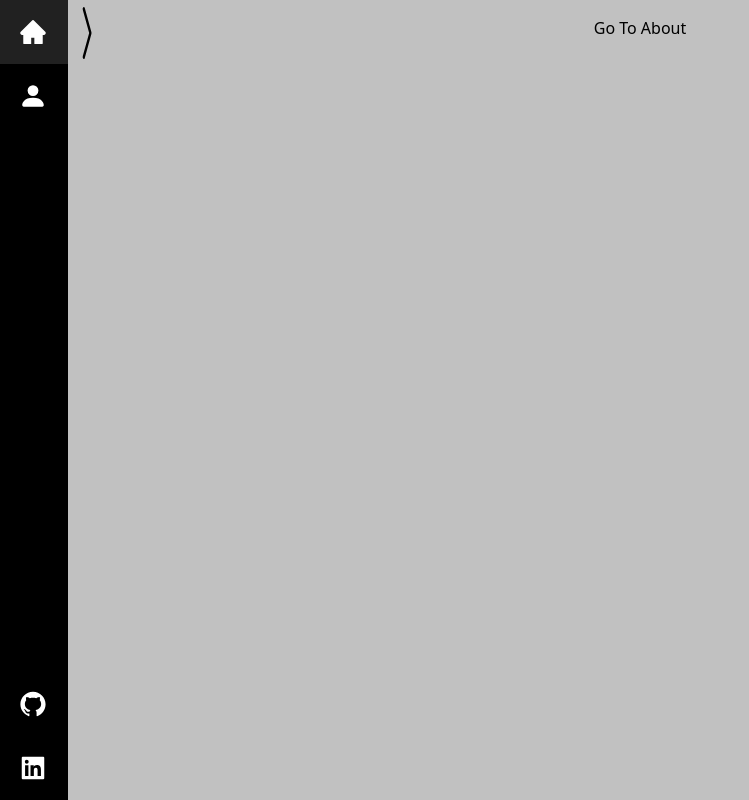
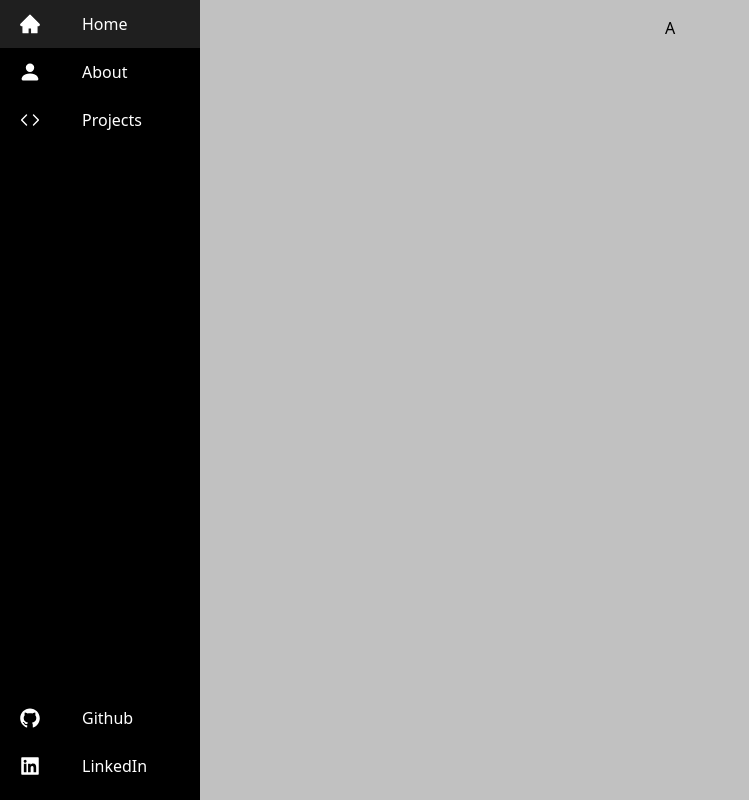
Before and after one commit to kanwarpal-brar/react-portfolio-website, a Next.js app: page / in a window 1280 px wide. Shown: the whole page, without its empty margins (0-749 px from the left). Built offline with nearby package versions, Linux system fonts and the light colour scheme.

Commit message:
- Added projects page - Tweaked sidebar by making content shift when expanded

```diff
--- a/components/Layout/layout.module.scss
+++ b/components/Layout/layout.module.scss
@@ -11,6 +11,5 @@
     align-items: center;
     width: 100%;
     height: 100%;
-    position: absolute;
     padding: 2vh 2vw;
 }
--- a/components/Sidebar/SidebarItem/sidebaritem.module.scss
+++ b/components/Sidebar/SidebarItem/sidebaritem.module.scss
@@ -3,7 +3,7 @@
 .sidebar_item {
     display: flex;
     align-items: center;
-    padding: 20px 25px;
+    padding: 12px 22px;
     cursor: pointer;
     color: variables.$accent_color;
     text-decoration: none;
@@ -20,7 +20,7 @@
 }
 
 .sidebar_item_icon {
-    transform: scale(1.8);
+    transform: scale(1.4);
     position: absolute;
 }
 
--- a/components/Sidebar/sidebar.module.scss
+++ b/components/Sidebar/sidebar.module.scss
@@ -12,8 +12,15 @@
 // }
 @use '~/styles/variables';
 
+.sidebar_container {
+    transition: width 80ms ease-in-out;
+    height: 100vh;
+    background-color: variables.$secondary_color;
+    overflow: visible;
+}
+
 .sidebar {
-    transition: width 150ms ease-in-out;
+    transition: width 80ms ease-in-out;
     height: 100vh;
     background-color: variables.$secondary_color;
     z-index: 3;
@@ -23,8 +30,8 @@
 
 .sidebar_button {
     position: absolute;
-    top: 25px;
-    transform: scale(2.2, 4);
+    top: 20px;
+    transform: scale(2.2, 3.4);
     color: black;
     z-index: 2;
     transition: left 150ms ease-in-out;
@@ -37,6 +44,6 @@
 
 .sidebar_lower_icons {
     position: absolute;
-    bottom: 0;
+    bottom: 10px;
     width: 100%;
 }
--- a/components/Sidebar/sidebar.tsx
+++ b/components/Sidebar/sidebar.tsx
@@ -2,14 +2,14 @@ import styles from './sidebar.module.scss'
 import SideBarIcon, { SideBarIconProps } from './SidebarItem/sidebaritem';
 import { useState } from 'react';
 import { AiFillHome, AiFillGithub, AiFillLinkedin } from 'react-icons/ai'
-import { BsChevronCompactRight, BsFillPersonFill } from 'react-icons/bs';
+import { BsChevronCompactRight, BsFillPersonFill, BsCode, BsChevronLeft, BsChevronCompactLeft } from 'react-icons/bs';
 import { usePathname } from 'next/navigation';
 
 
 export default function SideBar() {
     //
-    const barSize = {base: 68, expanded: 200};
-    const btnOffset = {base: 78, minimized: 10}
+    const barSize = {base: 60, expanded: 200};
+    const btnOffset = {base: 70, minimized: 10}
     const barMinimizeDelay = 0.2;  // sec the bar waits for mouse re-entry before minimize
 
     const [width, setWidth] = useState(barSize.base);
@@ -21,6 +21,7 @@ export default function SideBar() {
     const items: Array<SideBarIconProps> = [
         {name: 'Home', icon: AiFillHome, redirectUrl: '/'},
         {name: 'About', icon: BsFillPersonFill,redirectUrl: '/about'},
+        {name: 'Projects', icon: BsCode, redirectUrl: '/projects' }
     ];
 
     const lowerItems: Array<SideBarIconProps> = [
@@ -60,14 +61,16 @@ export default function SideBar() {
 
     return(
         <>
-            <div className={styles.sidebar} style={{width: `${width}px`}} onMouseEnter={expandBar} onMouseLeave={shrinkBar}>
-                {sidebarIcons}
-                <div className={styles.sidebar_lower_icons}>
-                    {sideBarLowerIcons}
+            <div className={styles.sidebar_container} style={{width: `${active ? barSize.base : 0}px`}}>
+                <div className={styles.sidebar} style={{width: `${width}px`}} onMouseEnter={expandBar} onMouseLeave={shrinkBar}>
+                    {sidebarIcons}
+                    <div className={styles.sidebar_lower_icons}>
+                        {sideBarLowerIcons}
+                    </div>
                 </div>
             </div>
             <button className={styles.sidebar_button} onClick={toggleBarActive} style={{left: btnLeft}}>
-                <BsChevronCompactRight />
+                { active ? <BsChevronCompactLeft/> :  <BsChevronCompactRight /> }
             </button>
         </>
     );
--- a/pages/index.tsx
+++ b/pages/index.tsx
@@ -12,7 +12,7 @@ export default function Home() {
             <title>Kanwarpal Brar</title>
           </Head>
           <h1>
-            <Link href="/about">Go To About</Link>
+            <Link href="/about">A</Link>
           </h1>
         </main>
       </div>
--- /dev/null
+++ b/pages/projects.tsx
@@ -0,0 +1,18 @@
+import Link from "next/link"
+import Head from "next/head"
+
+export default function AboutMe() {
+    return (
+        <div>
+            <Head>
+                <title>
+                    Projects
+                </title>
+            </Head>
+            <main>
+                <h1>Bruh</h1>
+                <Link href="/">Back to Home</Link>
+            </main>
+        </div>
+    )
+}
--- a/styles/_variables.scss
+++ b/styles/_variables.scss
@@ -2,6 +2,6 @@
 $base_color: rgb(193, 193, 193);
 $base_color_hover: rgb(226, 226, 226);
 $secondary_color: black;
-$secondary_color_hover: rgb(33, 33, 33);
+$secondary_color_hover: rgba(255, 255, 255, 0.12);
 $accent_color: white;
 $accent_color_hover: rgb(220, 220, 220);
```
